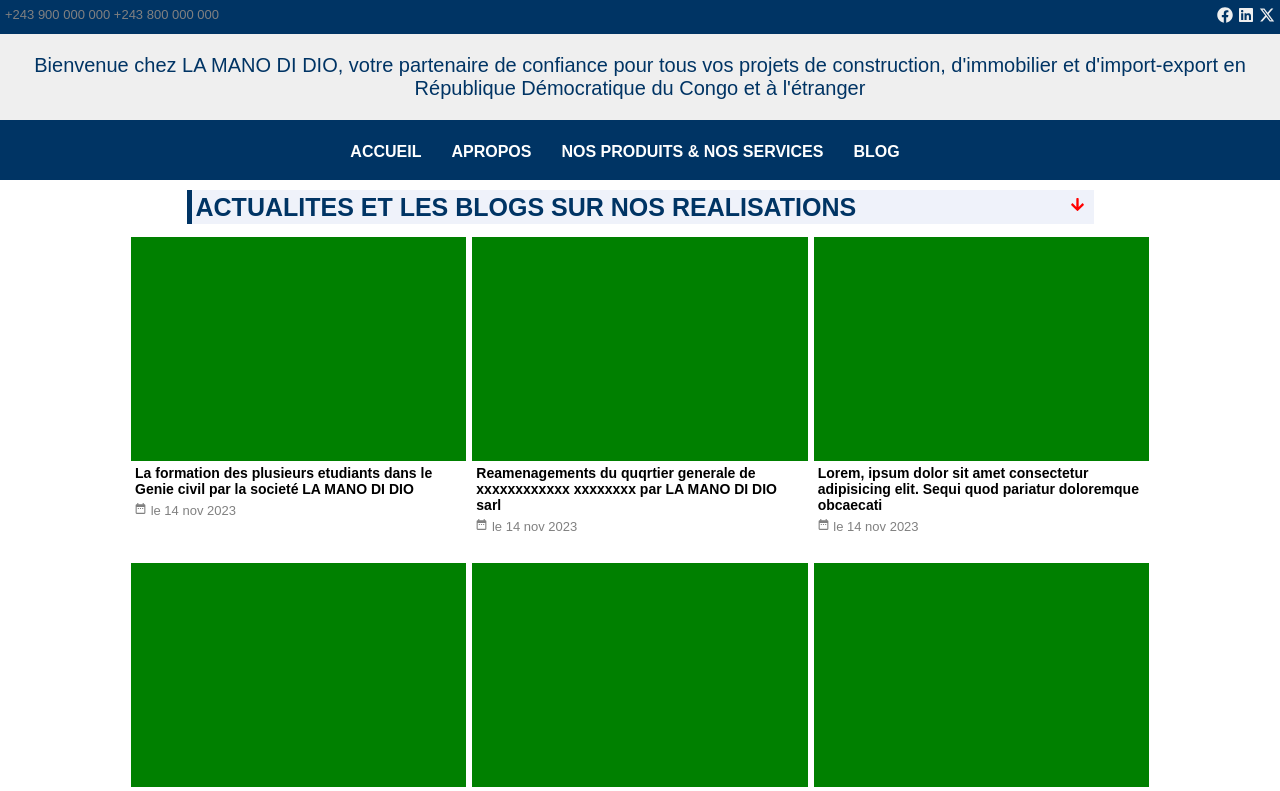
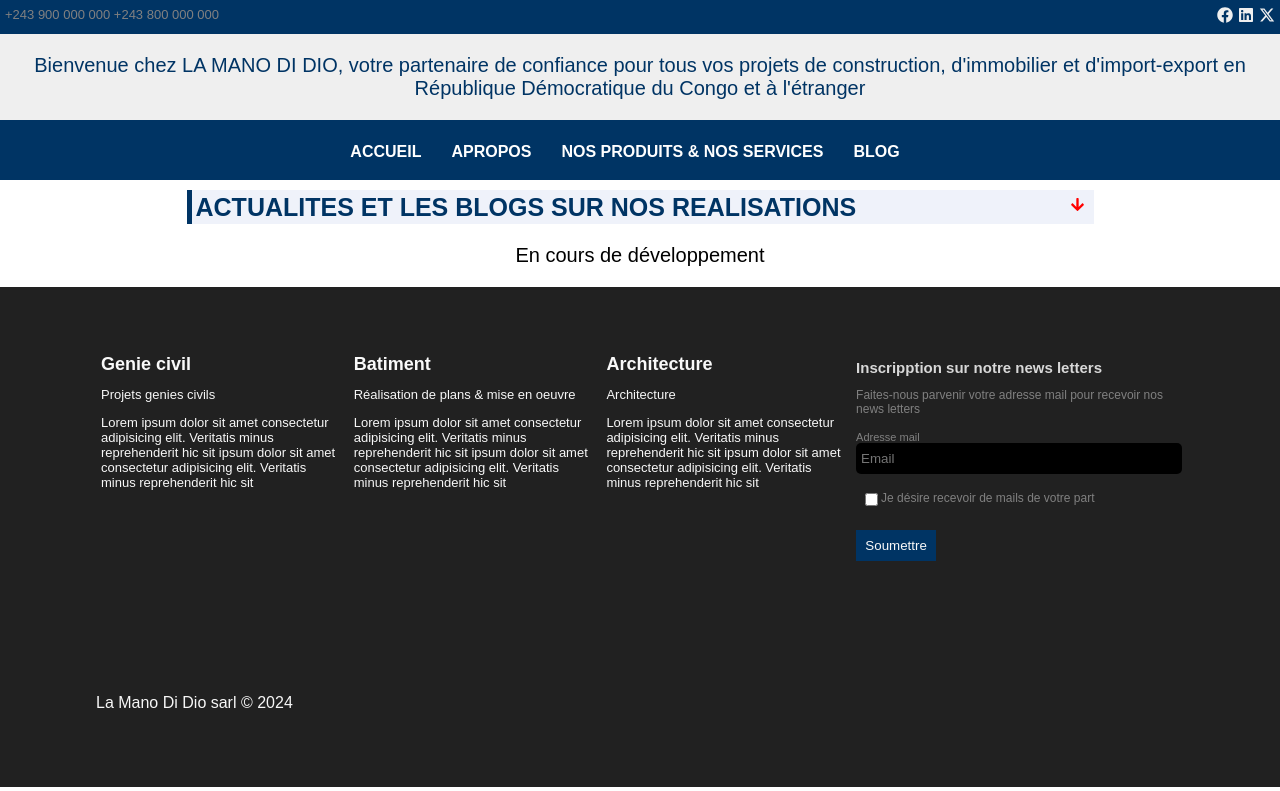
Before and after one commit to yavchris07/la-mano-dio, a React (Create React App) app: page /blogs in a window 1280 px wide. Shown: the top 791 px of the page. Built offline with nearby package versions, Linux system fonts and the light colour scheme.

Commit message:
blog page in processs

```diff
--- a/src/components/BannerShot.tsx
+++ b/src/components/BannerShot.tsx
@@ -3,10 +3,9 @@
 
 type titleProps = {
   title:string;
-  width ?: string
 }
 
-function BannerShort({title,width}:titleProps) {
+function BannerShort({title}:titleProps) {
   return (
     <div className='banner1'>
         {/* <p>{path}</p> */}
--- a/src/pages/Blogs.tsx
+++ b/src/pages/Blogs.tsx
@@ -18,9 +18,13 @@
       <BannerShort title="ACTUALITES ET LES BLOGS SUR NOS REALISATIONS"/>
 
       <div className="blog-list">
-        {
+        {/* {
           post.map(p => {return <BlogCard post={p} key={p.id} />})
-        }
+        } */}
+        <p style={{textAlign:'center',fontSize:20}}>
+        En cours de développement
+        </p>
+
       </div>
     </>
   )
--- a/src/styles/blogs.scss
+++ b/src/styles/blogs.scss
@@ -1,30 +1,32 @@
 .blog-list{
     width: 80%;
     margin: auto;
-    display: grid;
-    grid-template-columns: repeat(3,1fr);
+    // display: grid;
+    // grid-template-columns: repeat(3,1fr);
 
-    .blog-card{
+    // .blog-card{
 
-        height: 320px;
-        margin: 3px;
-        // border: 1px solid grey;
-        cursor: pointer;
-        .image{
-            width: 100%;
-            height: 70%;
-            background-color: green;
-        }
-        .note{
-            h3{
-                font-size: 14px;
-                margin: 4px;
-            }
-            span{
-                font-size: 13px;
-                margin: 3px;
-                color: grey;
-            }
-        }
-    }
+    //     height: 320px;
+    //     margin: 3px;
+    //     // border: 1px solid grey;
+    //     cursor: pointer;
+    //     .image{
+    //         width: 100%;
+    //         height: 70%;
+    //         background-color: green;
+    //     }
+    //     .note{
+    //         h3{
+    //             font-size: 14px;
+    //             margin: 4px;
+    //         }
+    //         span{
+    //             font-size: 13px;
+    //             margin: 3px;
+    //             color: grey;
+    //         }
+    //     }
+    // }
+
+    text-align: center;
 }
```
